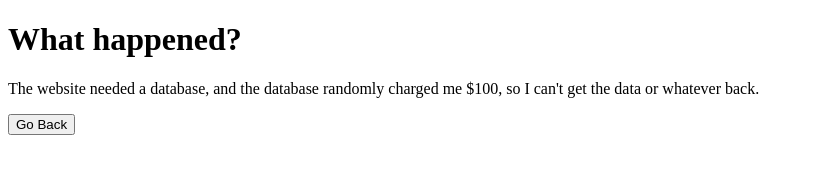
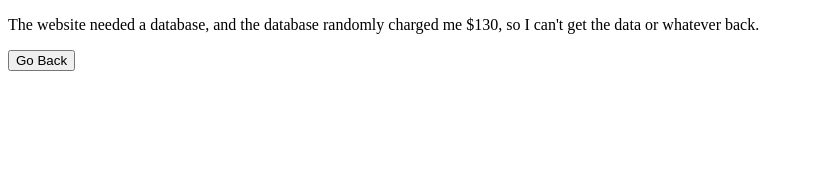
Before and after one commit to edcrfafr3654yuri/clever-portal, a plain HTML site: page index.html in a window 1280 px wide. Both pictures are taken after a click on the button "Read More". Shown: the whole page, without its empty margins (0-814 px from the left). Drawn offline with Linux system fonts and the light colour scheme.

Commit message:
Fix charge amount in details section
Updated the displayed charge from $100 to $130.

```diff
--- a/index.html
+++ b/index.html
@@ -13,10 +13,9 @@
   </div>
 
   <div id="details" style="display: none;">
-    <h1>What happened?</h1>
     <p>
       The website needed a database, and the database randomly
-      charged me $100, so I can't get the data or whatever back.
+      charged me $130, so I can't get the data or whatever back.
     </p>
     <button onclick="showHome()">Go Back</button>
   </div>
```
